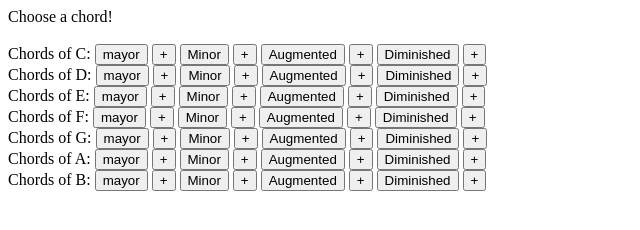
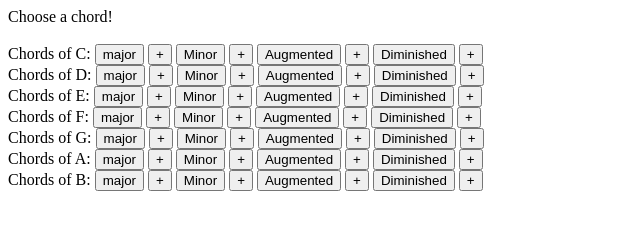
Before and after one commit to dieguelin/Music-application, a plain HTML site: page index.html in a window 1280 px wide. Shown: the full height of the page, 0-640 px from the left. Drawn offline with Linux system fonts and the light colour scheme.

Commit message:
elementos modificados

```diff
--- a/index.html
+++ b/index.html
@@ -7,7 +7,7 @@
   <body>
     Choose a chord! <br><br>
     Chords of C:
-    <button type="button" onclick="alert('Hello world!')"> mayor</button>
+    <button type="button" onclick="alert('Hello world!')"> major</button>
         <button type="button" onclick="alert('Hello world!')">+</button>
     <button type="button" onclick="alert('Hello world!')"> Minor</button>
         <button type="button" onclick="alert('Hello world!')">+</button>
@@ -16,7 +16,7 @@
     <button type="button" onclick="alert('Hello world!')">Diminished</button>
         <button type="button" onclick="alert('Hello world!')">+</button><br>
     Chords of D:
-    <button type="button" onclick="alert('Hello world!')"> mayor</button>
+    <button type="button" onclick="alert('Hello world!')"> major</button>
         <button type="button" onclick="alert('Hello world!')">+</button>
     <button type="button" onclick="alert('Hello world!')"> Minor</button>
         <button type="button" onclick="alert('Hello world!')">+</button>
@@ -25,7 +25,7 @@
     <button type="button" onclick="alert('Hello world!')">Diminished</button>
         <button type="button" onclick="alert('Hello world!')">+</button><br>
     Chords of E:
-    <button type="button" onclick="alert('Hello world!')"> mayor</button>
+    <button type="button" onclick="alert('Hello world!')"> major</button>
         <button type="button" onclick="alert('Hello world!')">+</button>
     <button type="button" onclick="alert('Hello world!')"> Minor</button>
         <button type="button" onclick="alert('Hello world!')">+</button>
@@ -34,7 +34,7 @@
     <button type="button" onclick="alert('Hello world!')">Diminished</button>
         <button type="button" onclick="alert('Hello world!')">+</button><br>
     Chords of F:
-    <button type="button" onclick="alert('Hello world!')"> mayor</button>
+    <button type="button" onclick="alert('Hello world!')"> major</button>
         <button type="button" onclick="alert('Hello world!')">+</button>
     <button type="button" onclick="alert('Hello world!')"> Minor</button>
         <button type="button" onclick="alert('Hello world!')">+</button>
@@ -43,7 +43,7 @@
     <button type="button" onclick="alert('Hello world!')">Diminished</button>
         <button type="button" onclick="alert('Hello world!')">+</button><br>
     Chords of G:
-    <button type="button" onclick="alert('Hello world!')"> mayor</button>
+    <button type="button" onclick="alert('Hello world!')"> major</button>
         <button type="button" onclick="alert('Hello world!')">+</button>
     <button type="button" onclick="alert('Hello world!')"> Minor</button>
         <button type="button" onclick="alert('Hello world!')">+</button>
@@ -52,7 +52,7 @@
     <button type="button" onclick="alert('Hello world!')">Diminished</button>
         <button type="button" onclick="alert('Hello world!')">+</button><br>
     Chords of A:
-    <button type="button" onclick="alert('Hello world!')"> mayor</button>
+    <button type="button" onclick="alert('Hello world!')"> major</button>
         <button type="button" onclick="alert('Hello world!')">+</button>
     <button type="button" onclick="alert('Hello world!')"> Minor</button>
         <button type="button" onclick="alert('Hello world!')">+</button>
@@ -61,7 +61,7 @@
     <button type="button" onclick="alert('Hello world!')">Diminished</button>
         <button type="button" onclick="alert('Hello world!')">+</button><br>
     Chords of B:
-    <button type="button" onclick="alert('Hello world!')"> mayor</button>
+    <button type="button" onclick="alert('Hello world!')"> major</button>
         <button type="button" onclick="alert('Hello world!')">+</button>
     <button type="button" onclick="alert('Hello world!')"> Minor</button>
         <button type="button" onclick="alert('Hello world!')">+</button>
```
Also changed, not shown: sound_test.html (added, +12 -0 lines).
